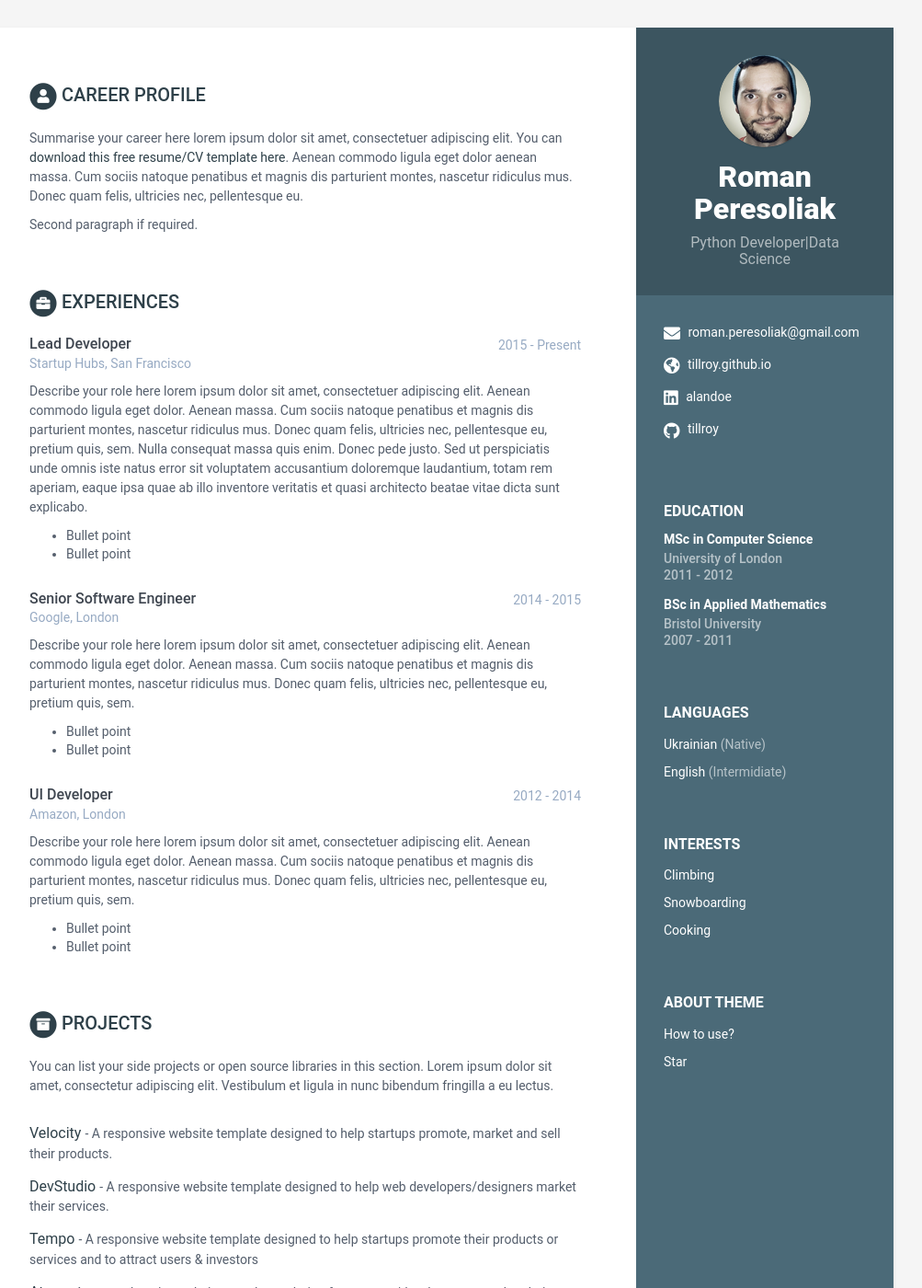
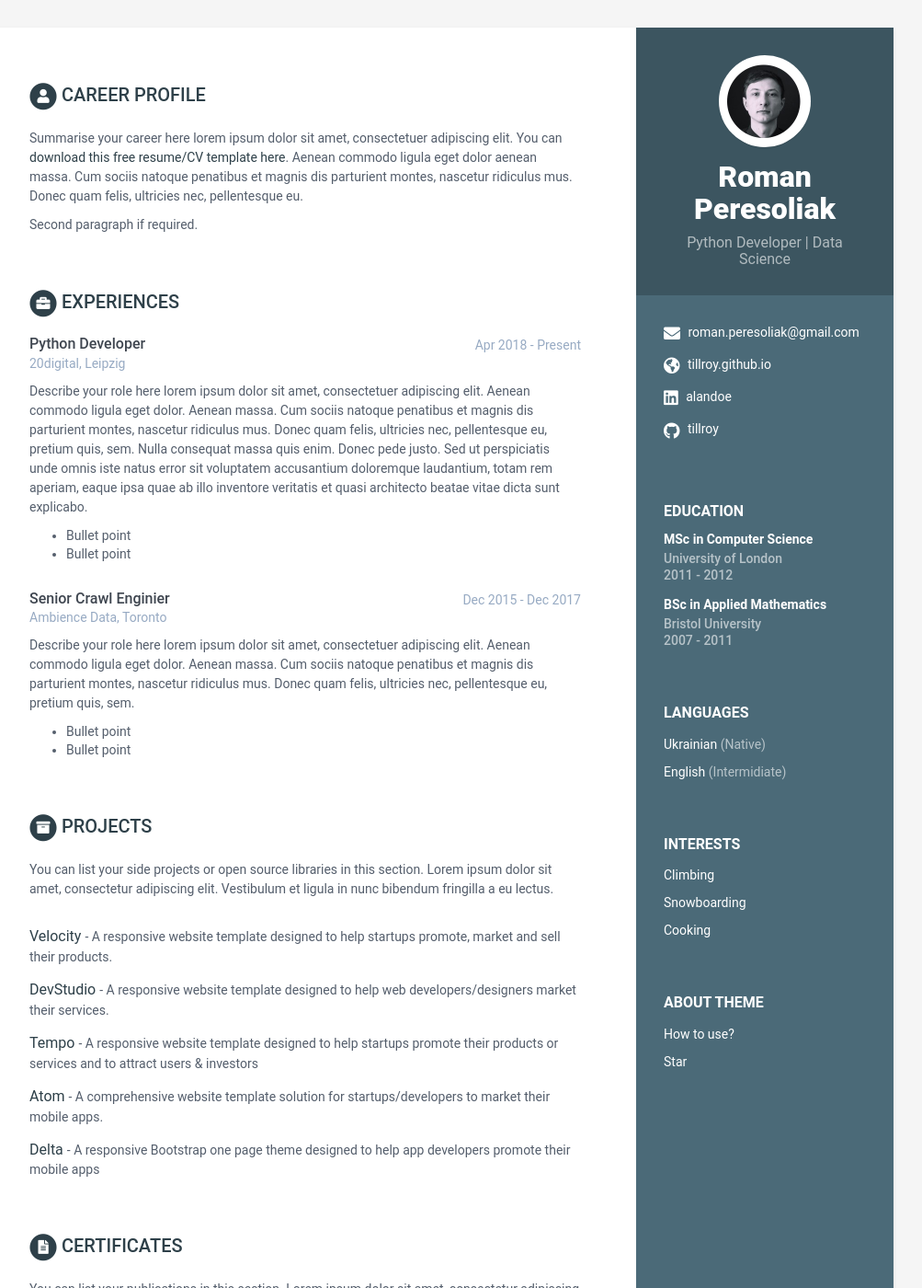
Before and after one commit to tillroy/tillroy.github.io, a Jekyll site: the page built from cv.md, in a window 1280 px wide and 1400 px high. Shown: the whole window at 92% size, without its empty margins (168-1171 px from the left). Built offline with Jekyll 4.4.1, drawn with Linux system fonts in a browser that asks for light colours; some of the changed text lies outside the part shown.

Commit message:
add certification part

```diff
--- a/_data/data.yml
+++ b/_data/data.yml
@@ -8,8 +8,8 @@ sidebar:
 
     # Profile information
     name: Roman Peresoliak
-    tagline: Python Developer|Data Science
-    avatar: profile.png  #place a 100x100 picture inside /assets/images/ folder and provide the name of the file below
+    tagline: Python Developer | Data Science
+    avatar: avatar_c.jpg  #place a 100x100 picture inside /assets/images/ folder and provide the name of the file below
 
     # Sidebar links
     email: roman.peresoliak@gmail.com
@@ -80,9 +80,9 @@ education:
           - Bullet point
 
 experiences:
-    - role: Lead Developer
-      time: 2015 - Present
-      company: Startup Hubs, San Francisco
+    - role: Python Developer
+      time: Apr 2018 - Present
+      company: 20digital, Leipzig
       details: |
         Describe your role here lorem ipsum dolor sit amet, consectetuer
         adipiscing elit. Aenean commodo ligula eget dolor. Aenean massa.
@@ -97,22 +97,9 @@ experiences:
           - Bullet point
           - Bullet point
 
-    - role: Senior Software Engineer
-      time: 2014 - 2015
-      company: Google, London
-      details: |
-        Describe your role here lorem ipsum dolor sit amet, consectetuer
-        adipiscing elit. Aenean commodo ligula eget dolor. Aenean massa.
-        Cum sociis natoque penatibus et magnis dis parturient montes,
-        nascetur ridiculus mus. Donec quam felis, ultricies nec,
-        pellentesque eu, pretium quis, sem.
-
-          - Bullet point
-          - Bullet point
-
-    - role: UI Developer
-      time: 2012 - 2014
-      company: Amazon, London
+    - role: Senior Crawl Enginier
+      time: Dec 2015 - Dec 2017
+      company: Ambience Data, Toronto
       details: |
         Describe your role here lorem ipsum dolor sit amet, consectetuer
         adipiscing elit. Aenean commodo ligula eget dolor. Aenean massa.
@@ -152,7 +139,7 @@ projects:
         tagline: "A responsive Bootstrap one page theme designed to help app developers promote their mobile apps"
 
 publications:
-    title: Publications
+    title: Certificates
     intro: |
       You can list your publications in this section. Lorem ipsum dolor sit
       amet, consectetur adipiscing elit. Vestibulum et ligula in nunc
@@ -161,6 +148,26 @@ publications:
     papers:
       - title: The Art of Computer Programming
         authors: Donald E. Knuth
+        conference: Addison-Wesley, 1968
+
+      - title: "Genetic Programming III: Darwinian Invention &amp; Problem Solving"
+        authors: Koza, J.R., Andre, D., Bennett, F.H., Keane, M.A.
+        conference: "Morgan Kaufmann Publishers Inc., San Francisco, CA, USA, 1st edn. (1999)"
+
+      - title: A syntax directed compiler for Algol 60
+        authors: Edgar T. Irons
+        conference: "Comm. ACM 4 (1961), 51–55"
+
+certification:
+    title: Certificates
+    intro: |
+      You can list your publications in this section. Lorem ipsum dolor sit
+      amet, consectetur adipiscing elit. Vestibulum et ligula in nunc
+      bibendum fringilla a eu lectus.
+
+    certificates:
+      - title: Convolutional Neural Networks
+        authors: Coursera
         conference: Addison-Wesley, 1968
 
       - title: "Genetic Programming III: Darwinian Invention &amp; Problem Solving"
--- /dev/null
+++ b/_includes/certification.html
@@ -0,0 +1,28 @@
+{% assign certification = site.data.data.certification %}
+{% if certification %}
+<section class="section publications-section">
+
+  <h2 class="section-title">
+    <span class="fa-stack fa-xs">
+      <i class="fas fa-circle fa-stack-2x"></i>
+      <i class="fas fa-file-alt fa-stack-1x fa-inverse"></i>
+    </span>
+    {{ certification.title }}
+  </h2>
+
+  {% if certification.intro %}
+  <div class="intro">
+    {{ certification.intro | markdownify }}
+  </div><!--//intro-->
+  {% endif %}
+
+  {% for certificate in certification.certificates %}
+  <div class="item">
+    <div class="publication-title">{{ certificate.title }}</div>
+    <div class="publication-authors">{{ certificate.authors }}</div>
+    <div class="publication-conference">{{ certificate.conference }}</div>
+  </div><!--//item-->
+  {% endfor %}
+
+</section><!--//section-->
+{% endif %}
--- a/cv.md
+++ b/cv.md
@@ -14,6 +14,6 @@ title: Isaac Newtons's CV
 
 {% include projects.html %}
 
-{% include publications.html %}
+{% include certification.html %}
 
 {% include skills.html %}
```
Also changed, not shown: assets/images/avatar_c.jpg (added).
